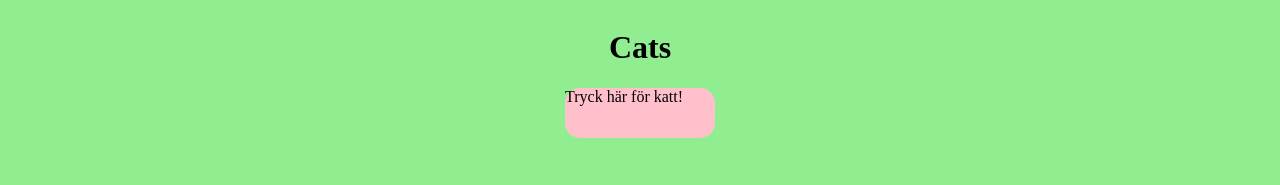
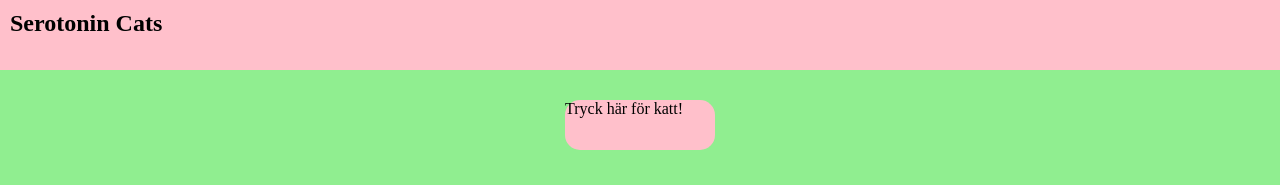
Before and after one commit to selmarosine/api-assignment, a plain HTML site: page index.html in a window 1280 px wide. Drawn offline with Linux system fonts and the light colour scheme.

Commit message:
lite styling

```diff
--- a/index.html
+++ b/index.html
@@ -8,14 +8,19 @@
     <link rel="stylesheet" type="text/css" href="mobile.css" />
   </head>
   <body>
+    <header>
+      <div class="nav">
+        <h2>Serotonin Cats</h2>
+      </div>
+    </header>
+
     <div id="image-container">
       <div class="api">
-        <h1>Cats</h1>
-        <div class="button"> <span>Tryck här för katt!</span>
-        </div>
+        <!--<h1>Cats</h1>-->
+        <div class="button"><span>Tryck här för katt!</span></div>
         <div class="cat-container">
           <img id="catImage" width="500px" height="auto" />
-      </div>
+        </div>
       </div>
     </div>
 
--- a/mobile.css
+++ b/mobile.css
@@ -0,0 +1,3 @@
+@media (max-width:500px) {
+
+}
--- a/style.css
+++ b/style.css
@@ -1,5 +1,30 @@
+* {
+    padding: 0;
+    margin: 0;
+}
+
 body {
     background-color: lightgreen;
+}
+
+header {
+    display: flex;
+}
+
+.nav {
+    background-color: pink;
+    top:0;
+    left:0;
+    width:100%;
+    height:50px;
+    margin-bottom:30px;
+    padding:10px; /*selma, fixa och centrera detta*/
+}
+
+.nav h2 {
+    display: flex;
+    justify-content: flex-start;
+    align-items: center;
 }
 
 .image-container {
@@ -29,3 +54,10 @@ body {
 .catImage.active {
     display: block;
 }
+
+@media (min-width:501px) {
+    .catImage.active {
+        width:700px;
+        height:auto;
+    }
+}
```
